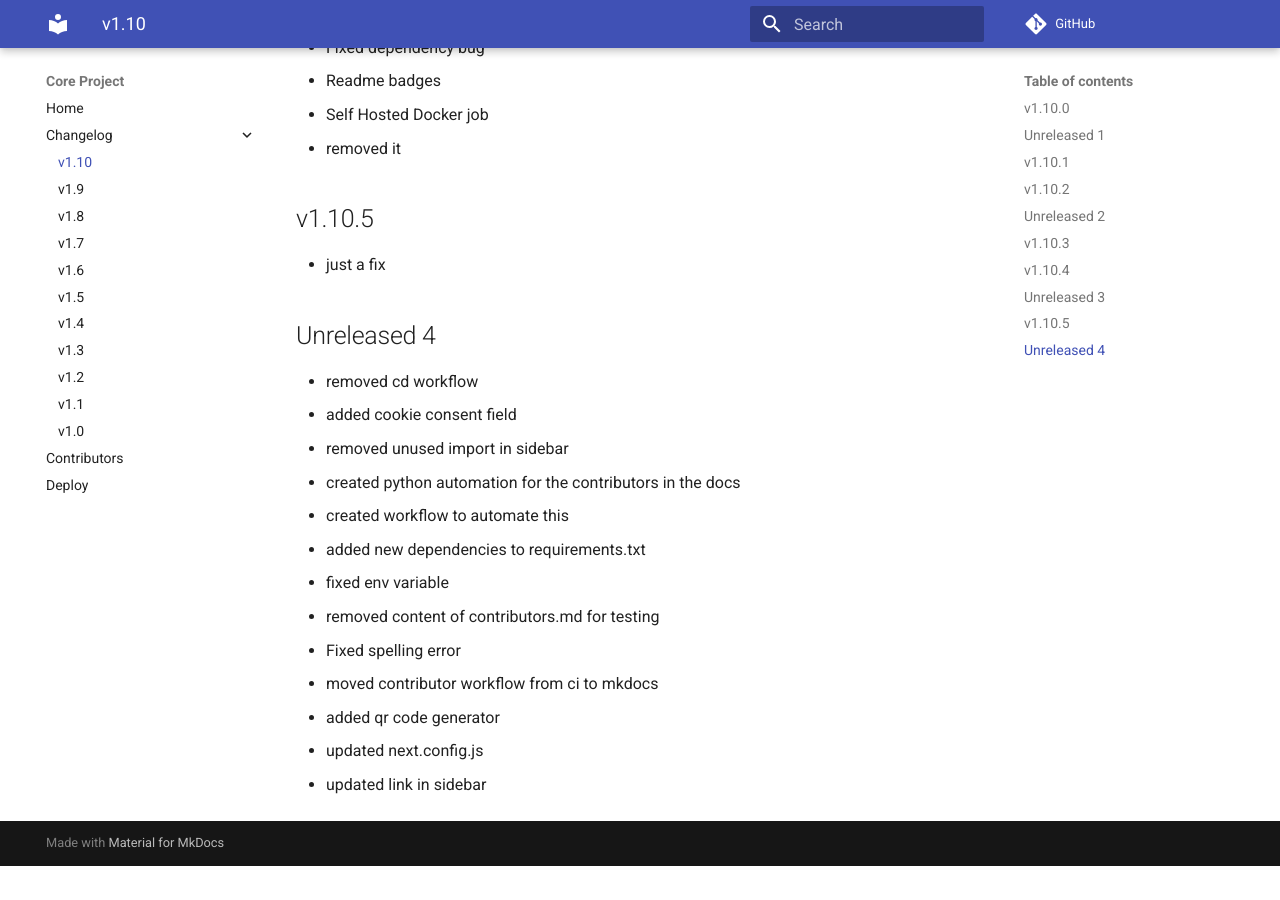
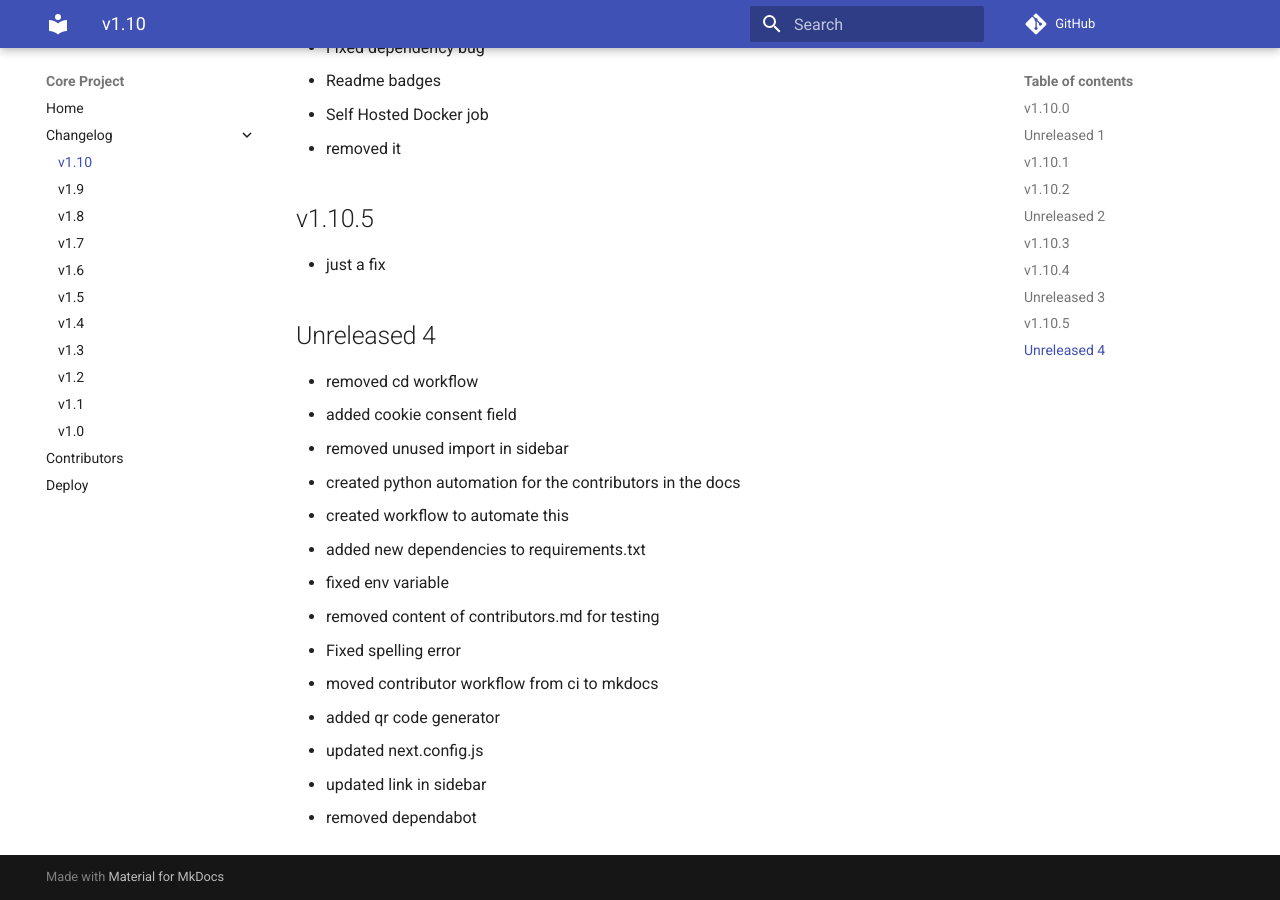
Before and after one commit to feluxerich/core, an MkDocs documentation site: the page built from docs/docs/changelog/v1.10.md, in a window 1280 px wide and 900 px high, scrolled down 1919 px. Built offline with MkDocs 1.6.1 and Material for MkDocs 9.7.7, drawn with Linux system fonts in a browser that asks for light colours; comment, search, counter and statistics services are not loaded; before the commit the page ends 2785 px from its top, so only the background shows below that.

Commit message:
removed dependabot

```diff
--- a/docs/docs/changelog/v1.10.md
+++ b/docs/docs/changelog/v1.10.md
@@ -81,3 +81,4 @@
 - added qr code generator
 - updated next.config.js
 - updated link in sidebar
+- removed dependabot
```
Also changed, not shown: 1 other file.
